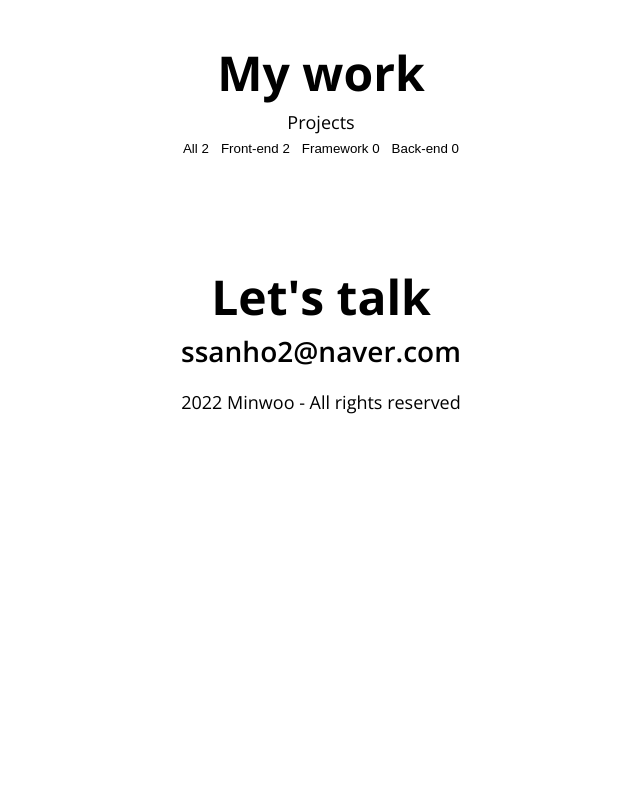
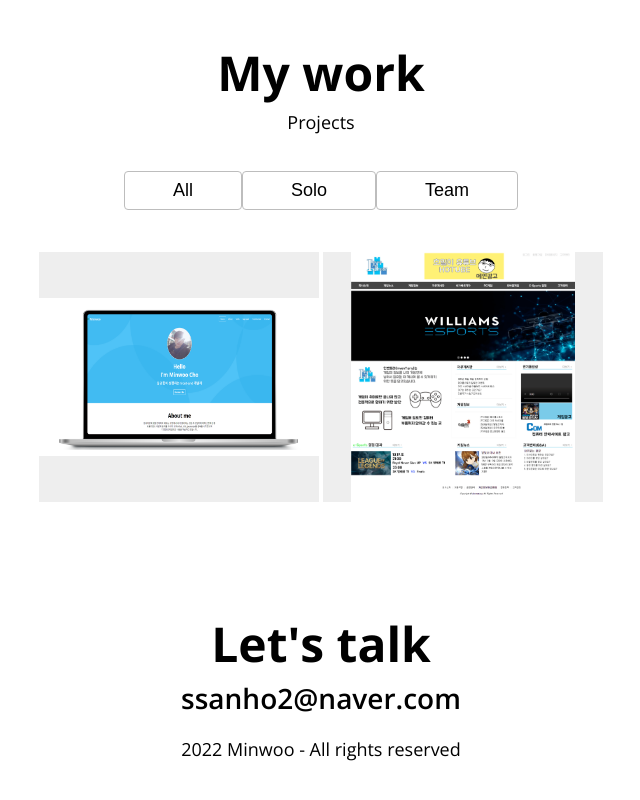
Before and after one commit to homile/TypeScript-Portfolio, a React (Create React App) app in the folder ts-portfolio/: page / in a window 1280 px wide. Shown: the part 1454-2254 px from the top of the page, without its empty margins (319-959 px from the left). Before the commit the page ends 1919 px from the top, so only its background shows below. Built offline with nearby package versions, Linux system fonts and the light colour scheme; some icons are missing.

Commit message:
feat:프로젝트 내용 컴포넌트 생성

```diff
--- /dev/null
+++ b/ts-portfolio/src/assets/img/projects/index.ts
@@ -0,0 +1,2 @@
+export { default as communitySite } from './community_site.png';
+export { default as portfolio_site } from './Portfolio_site.png';
--- a/ts-portfolio/src/components/Work.tsx
+++ b/ts-portfolio/src/components/Work.tsx
@@ -1,99 +1,171 @@
 import React from 'react';
+import styled from 'styled-components';
+import { communitySite, portfolio_site } from '../assets/img/projects/index';
+
+interface projectsArr {
+  mode: string;
+  githubLink: string;
+  photoLink: string;
+  title: string;
+  desc: string;
+}
 
 const Work = () => {
+  const projects: projectsArr[] = [
+    {
+      mode: 'solo',
+      githubLink: 'https://github.com/homile/portfolio',
+      photoLink: portfolio_site,
+      title: 'Portfolio_site',
+      desc: 'University team report\n(HTML, CSS, JS, Git, GitHub)',
+    },
+    {
+      mode: 'team',
+      githubLink: 'https://github.com/homile/community_site',
+      photoLink: communitySite,
+      title: 'Community_site',
+      desc: 'University team report\n(HTML, CSS, PHP, ...)',
+    },
+  ];
+
   return (
-    <section id="work" className="section">
+    <WorkSection className="section">
       <div className="section_container">
         <h1>My work</h1>
         <h3>Projects</h3>
-        <div className="work_category">
-          <button className="category_btn selected" data-filter="*">
-            All <span className="category_count">2</span>
-          </button>
-          <button className="category_btn" data-filter="front-end">
-            Front-end <span className="category_count">2</span>
-          </button>
-          <button className="category_btn" data-filter="frame-work">
-            Framework <span className="category_count">0</span>
-          </button>
-          <button className="category_btn" data-filter="mobile">
-            Back-end <span className="category_count">0</span>
-          </button>
-        </div>
-        {/*
-      <div className="work_projects">
-          <a
-              href="https://github.com/homile/community_site"
-              className="project"
-              target="blank"
-              data-type="front-end"
-              >
-              <img
-                  className="project_img"
-                  src="./imgs/community_site.png"
-                  alt="커뮤니티 사이트"
-              />
-              <div className="project_description">
-                  <h3>Community_site</h3>
-                  <span>University team report <br>
-                      (HTML, CSS, PHP, ...)
-                  </span>
-              </div>
-          </a>
-          <a
-              href="https://github.com/homile/portfolio"
-              className="project"
-              target="blank"
-              data-type="front-end"
-              >
-              <img
-              className="project_img"
-              src="./imgs/Portfolio_site.png"
-              alt="포트폴리오 클론코딩 사이트"
-              />
-              <div className="project_description">
-                  <h3>Portfolio_site</h3>
-                  <span>University team report<br>
-                      (HTML, CSS, JS, Git, GitHub)
-                  </span>
-              </div>
-          </a>
-          <!-- <a
-              href="#"
-              className="project"
-              target="blank"
-              data-type="frame-work"
-              >
-              <img
-                  className="project_img"
-                  src="imgs/community_site.png"
-                  alt="포트폴리오 클론코딩"
-              />
-              <div className="project_description">
-                  <h3>Portfolio clone coding</h3>
-                  <span>University team report(HTML, CSS, PHP,...)</span>
-              </div>
-          </a>
-          <a
-              href="#"
-              className="project"
-              target="blank"
-              data-type="mobile"
-              >
-              <img
-                  className="project_img"
-                  src="imgs/community_site.png"
-                  alt="모바일 웹"
-              />
-              <div className="project_description">
-                  <h3>mobile web</h3>
-                  <span>University team report(HTML, CSS, PHP,...)</span>
-              </div>
-          </a>
-      </div> */}
+        <WorkCategory>
+          <CategoryBtn data-filter="*">
+            All <CategoryCount>2</CategoryCount>
+          </CategoryBtn>
+          <CategoryBtn data-filter="Solo">
+            Solo <CategoryCount>2</CategoryCount>
+          </CategoryBtn>
+          <CategoryBtn data-filter="Team">
+            Team <CategoryCount>0</CategoryCount>
+          </CategoryBtn>
+        </WorkCategory>
+
+        <WorkProjects>
+          {projects.map((el) => {
+            console.log(el);
+            return (
+              <A href={el.githubLink} target="blank" data-type="solo">
+                <ProjectImg src={el.photoLink} alt={el.title} />
+                <ProjectDesc>
+                  <h3>{el.title}</h3>
+                  <span>{el.desc}</span>
+                </ProjectDesc>
+              </A>
+            );
+          })}
+        </WorkProjects>
       </div>
-    </section>
+    </WorkSection>
   );
 };
 
 export default Work;
+
+const WorkSection = styled.section``;
+
+const WorkCategory = styled.div`
+  margin: 40px;
+`;
+
+const CategoryBtn = styled.button`
+  border: 1px solid ${(props) => props.theme.colorDarkWhite};
+  border-radius: ${(props) => props.theme.sizeBorderRadius};
+  font-size: ${(props) => props.theme.fontRegular};
+  padding: 8px 48px;
+  position: relative;
+
+  .selected,
+  &:hover {
+    background-color: ${(props) => props.theme.colorPink};
+    color: ${(props) => props.theme.colorWhite};
+  }
+
+  .active,
+  &:hover {
+    opacity: 1;
+    top: 0;
+  }
+`;
+
+const CategoryCount = styled.span`
+  opacity: 1;
+  top: 0;
+  background-color: ${(props) => props.theme.colorOrange};
+  border-radius: 50%;
+  width: 24px;
+  height: 24px;
+  line-height: 24px;
+  display: inline-block;
+  position: absolute;
+  top: -20px;
+  right: 16px;
+  opacity: 0;
+  transition: all ${(props) => props.theme.animationDuration} ease-in;
+`;
+const WorkProjects = styled.div`
+  display: flex;
+  flex-wrap: wrap;
+  justify-content: center;
+  opacity: 1;
+  transition: all ${(props) => props.theme.animationDuration} ease-out;
+`;
+
+const A = styled.a`
+  position: relative;
+  display: flex;
+  justify-content: center;
+  align-items: center;
+  width: 280px;
+  height: 250px;
+  margin: 2px;
+  background-color: ${(props) => props.theme.colorLightWhite};
+
+  &:hover {
+    opacity: 0.8;
+    transform: translateY(0px);
+  }
+`;
+
+const ProjectImg = styled.img`
+  max-width: 100%;
+  max-height: 100%;
+`;
+
+const ProjectDesc = styled.div`
+  position: absolute;
+  opacity: 0;
+  &:hover {
+    background-color: black;
+    display: flex;
+    flex-direction: column;
+    justify-content: center;
+    width: 100%;
+    height: 100%;
+    top: 0;
+    left: 0;
+    transform: translateY(10px);
+    transition: all ${(props) => props.theme.animationDuration} ease-in;
+    opacity: 0.8;
+    transform: translateY(0px);
+
+    h3 {
+      color: ${(props) => props.theme.colorOrange};
+      ::after {
+        content: '';
+        width: 25px;
+        height: 2px;
+        display: block;
+        position: relative;
+        left: 50%;
+        transform: translateX(-50%);
+        margin-top: 8px;
+        background-color: var(--color-dark-white);
+      }
+    }
+  }
+`;
```
